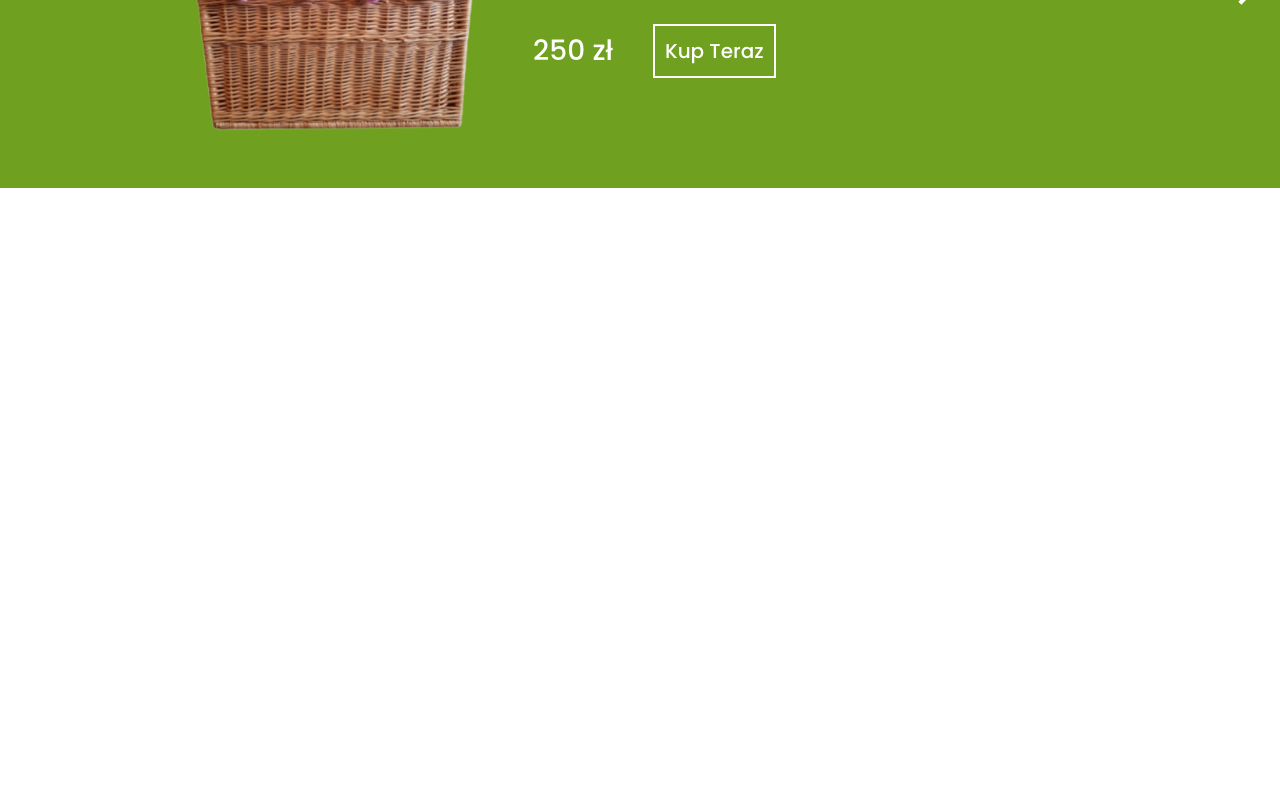
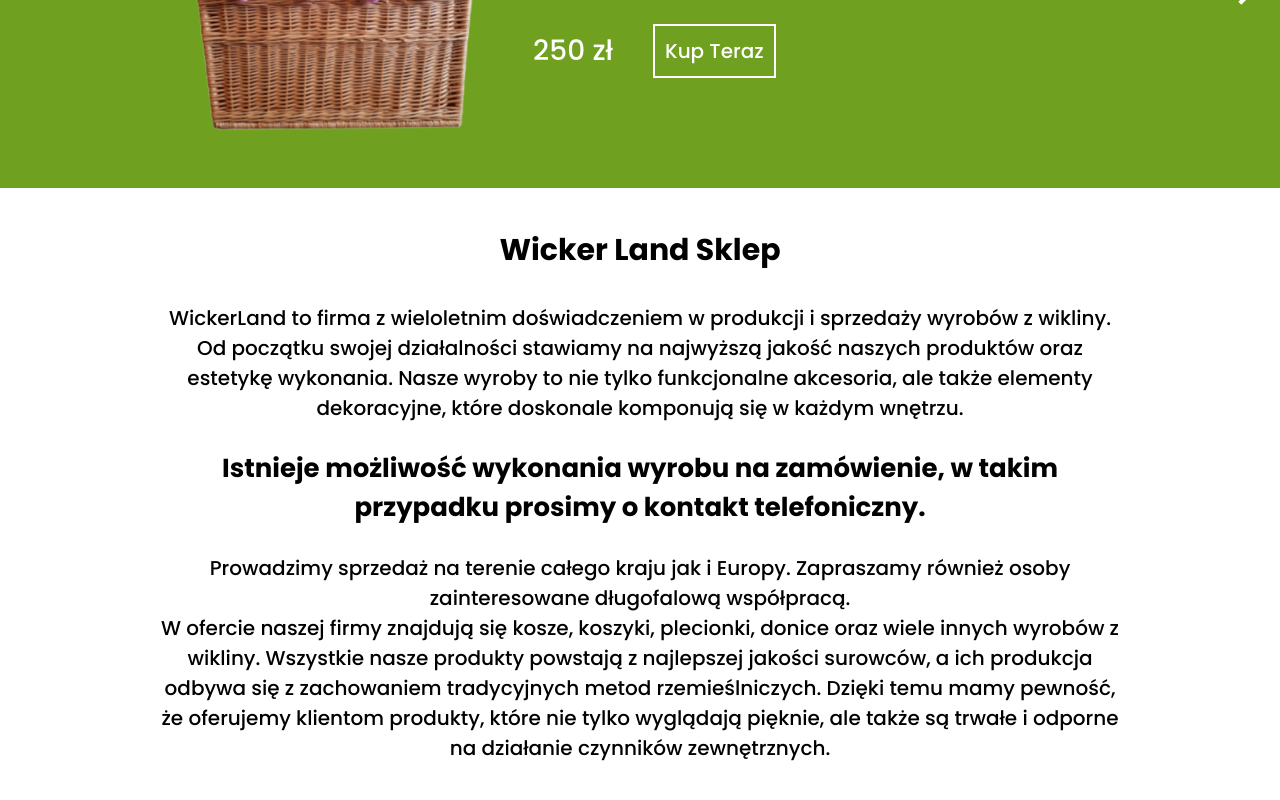
Before and after one commit to Desparion7/Wickerland, a React (Vite) app: page / in a window 1280 px wide. Shown: the part 2317-3117 px from the top of the page. Before the commit the page ends 2905 px from the top, so only its background shows below. Built offline with nearby package versions, Linux system fonts and the light colour scheme.

Commit message:
add about us section on home page

```diff
--- /dev/null
+++ b/src/components/AboutUs/AbooutUs.tsx
@@ -0,0 +1,39 @@
+import styles from './AboutUs.module.css';
+
+const AbooutUs = () => {
+	return (
+		<section className={styles.aboutUs}>
+			<div className={styles.aboutUs_box}>
+				<h2>Wicker Land Sklep</h2>
+				<p>
+					WickerLand to firma z wieloletnim doświadczeniem w produkcji i
+					sprzedaży wyrobów z wikliny. Od początku swojej działalności stawiamy
+					na najwyższą jakość naszych produktów oraz estetykę wykonania. Nasze
+					wyroby to nie tylko funkcjonalne akcesoria, ale także elementy
+					dekoracyjne, które doskonale komponują się w każdym wnętrzu.
+				</p>
+			</div>
+			<div className={styles.aboutUs_box}>
+				<h3>
+					Istnieje możliwość wykonania wyrobu na zamówienie, w takim przypadku
+					prosimy o kontakt telefoniczny.
+				</h3>
+				<p>
+					Prowadzimy sprzedaż na terenie całego kraju jak i Europy. Zapraszamy
+					również osoby zainteresowane długofalową współpracą.
+				</p>
+				<p>
+					W ofercie naszej firmy znajdują się kosze, koszyki, plecionki, donice
+					oraz wiele innych wyrobów z wikliny. Wszystkie nasze produkty powstają
+					z najlepszej jakości surowców, a ich produkcja odbywa się z
+					zachowaniem tradycyjnych metod rzemieślniczych. Dzięki temu mamy
+					pewność, że oferujemy klientom produkty, które nie tylko wyglądają
+					pięknie, ale także są trwałe i odporne na działanie czynników
+					zewnętrznych.
+				</p>
+			</div>
+		</section>
+	);
+};
+
+export default AbooutUs;
--- /dev/null
+++ b/src/components/AboutUs/AboutUs.module.css
@@ -0,0 +1,30 @@
+.aboutUs {
+	margin: 2rem 2em;
+	text-align: center;
+}
+.aboutUs_box h2 {
+	font-size: 1rem;
+	margin-bottom: 1em;
+}
+.aboutUs_box p {
+	font-size: 0.8rem;
+}
+.aboutUs_box h3 {
+	font-size: 0.9rem;
+	margin: 1em 0;
+}
+
+@media screen and (min-width: 600px) {
+	.aboutUs {
+		margin: 2rem 8em;
+	}
+    .aboutUs_box h2 {
+        font-size: 1.5rem;
+    }
+    .aboutUs_box p {
+        font-size: 1rem;
+    }
+    .aboutUs_box h3 {
+        font-size: 1.3rem;
+    }
+}
--- a/src/components/HomePageCarousel/HomePageCarousel.module.css
+++ b/src/components/HomePageCarousel/HomePageCarousel.module.css
@@ -5,7 +5,6 @@
 	align-items: center;
 	width: 100%;
 	height: 12em;
-	margin-bottom: 20em;
 	color: var(--text-color);
 	background-color: var(--main-background-color);
 }
--- a/src/screens/HomePage.tsx
+++ b/src/screens/HomePage.tsx
@@ -2,6 +2,7 @@
 import Header from '../components/Header/Header';
 import HomePageProducts from '../components/HomePageProducts/HomePageProducts';
 import HomePageCarousel from '../components/HomePageCarousel/HomePageCarousel';
+import AbooutUs from '../components/AboutUs/AbooutUs';
 
 const HomePage = () => {
 	return (
@@ -12,6 +13,7 @@
 			</div>
 			<HomePageProducts />
 			<HomePageCarousel />
+			<AbooutUs />
 		</header>
 	);
 };
```
